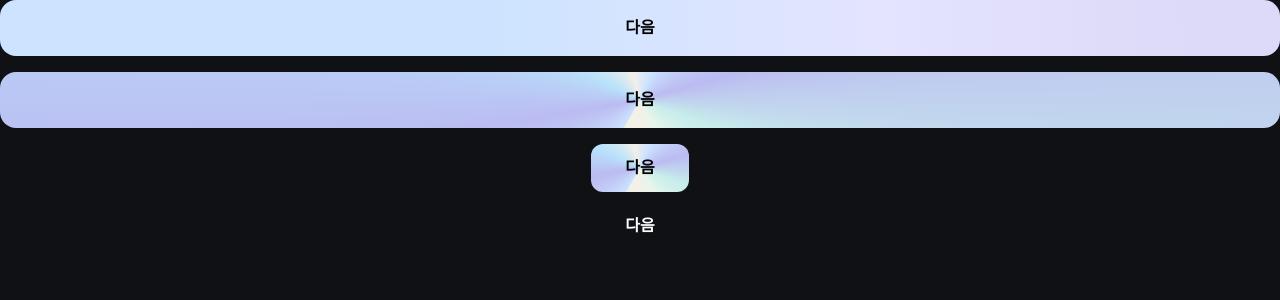
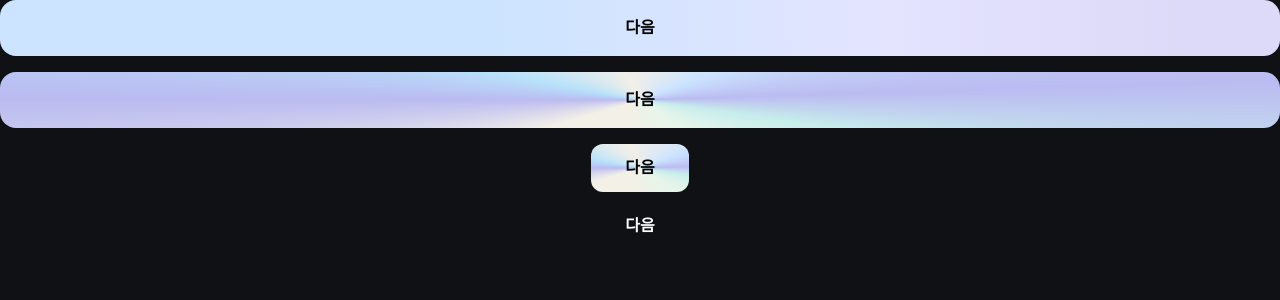
Before and after one commit to ljh130334/16th-team3-FE, a Next.js app: page /action/start in a window 1280 px wide. Shown: the top 300 px of the page. Built offline with nearby package versions, Linux system fonts and the light colour scheme.

Commit message:
feat: 버튼 gradient 적용

```diff
--- a/src/components/ui/button.tsx
+++ b/src/components/ui/button.tsx
@@ -15,7 +15,7 @@ const buttonVariants = cva(
         primary:
           'bg-[linear-gradient(269deg,_#DDD9F8_6.08%,_#E4E4FF_31.42%,_#CCE4FF_62.59%)] text-black ',
         pointer:
-          'bg-[conic-gradient(from_210deg_at_50%_50%,_#CCE4FF_0deg,_#BBBBF1_50.05924701690674deg,_#B8E2FB_85.93855619430542deg,_#F2EFE8_134.97360706329346deg,_#CCE4FF_172.04890251159668deg,_#BBBBF1_224.6718692779541deg,_#C7EDEB_259.35521364212036deg,_#E7F5EB_298.8224387168884deg,_#F2F0E7_328.72185945510864deg)] text-black ',
+          'relative overflow-hidden before:absolute before:inset-0 before:bg-[conic-gradient(from_220deg_at_50%_50%,_#F2F0E7_0%,_#BBBBF1_14%,_#B8E2FB_24%,_#F2EFE8_37%,_#CCE4FF_48%,_#BBBBF1_62%,_#C7EDEB_72%,_#E7F5EB_83%,_#F2F0E7_91%,_#F2F0E7_100%)] before:[transform:scale(4,1)] before:-z-10 text-black ',
       },
       size: {
         default: 'h-14 w-full rounded-2xl py-[18.5px]',
```
